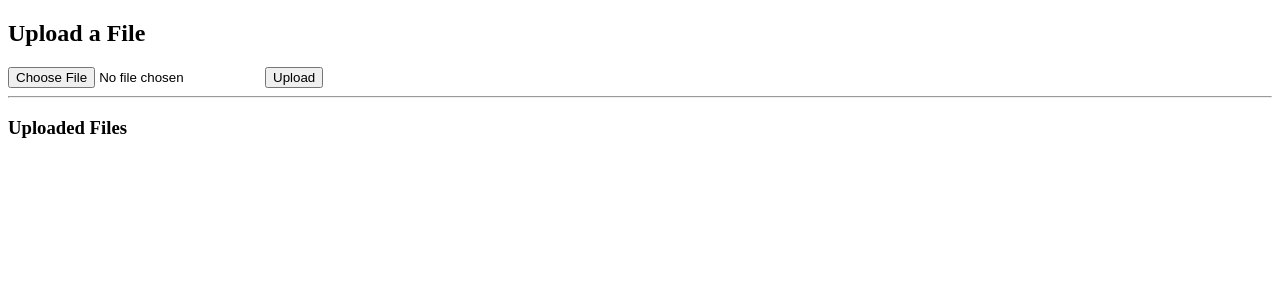
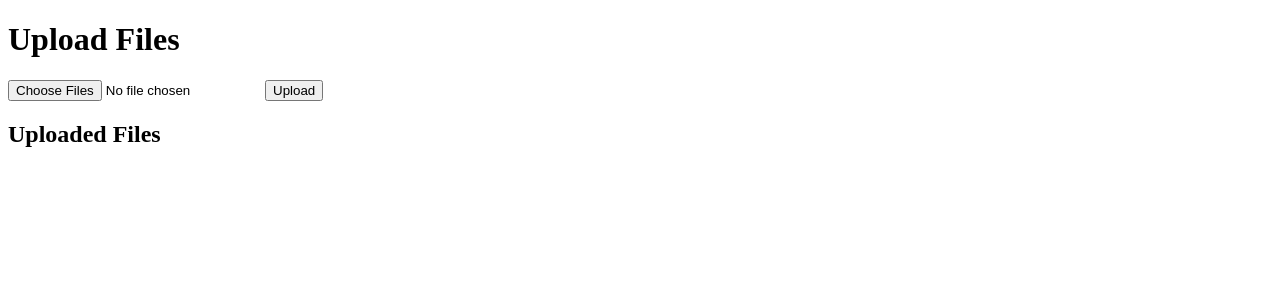
Before and after one commit to leqisdu/samle_download_upload_using_flask, a Flask app: page / in a window 1280 px wide. Shown: the top 300 px of the page. Run offline with Flask 3, Linux system fonts and the light colour scheme; data that the repository does not hold is empty.

Commit message:
Update upload.html

```diff
--- a/templates/upload.html
+++ b/templates/upload.html
@@ -1,98 +1,109 @@
 <!DOCTYPE html>
-<html>
+<html lang="en">
 <head>
-    <meta charset="utf-8">
-    <title>File Upload with Progress</title>
+    <meta charset="UTF-8">
+    <meta name="viewport" content="width=device-width, initial-scale=1.0">
+    <title>File Upload</title>
     <style>
-      /* 简单美化 */
-      #progressContainer { margin-top: 1em; display: none; }
-      #progressText { margin-left: 0.5em; }
+        #progress-container {
+            width: 80%; /* Adjust width for better appearance */
+            max-width: 400px; /* Set a maximum width */
+            background-color: #e0e0e0; /* Light background color */
+            border-radius: 10px; /* Rounded corners */
+            overflow: hidden; /* Ensure rounded corners are visible */
+            margin-top: 10px;
+            display: none; /* Initially hidden */
+            box-shadow: 0 2px 5px rgba(0, 0, 0, 0.2); /* Add shadow for depth */
+            position: relative; /* Position relative for inner elements */
+        }
+        #progress-bar {
+            width: 0;
+            height: 20px;
+            background-color: #4caf50; /* Green color */
+            transition: width 0.3s ease; /* Smooth transition */
+        }
+        #progress-percent {
+            position: absolute; /* Position absolute to place it over the container */
+            right: 10px; /* Align to the right */
+            top: 0;
+            height: 20px;
+            line-height: 20px; /* Center text vertically */
+            font-weight: bold;
+            color: #333; /* Dark text color */
+        }
     </style>
 </head>
 <body>
-    <h2>Upload a File</h2>
-
-    {% with messages = get_flashed_messages() %}
-      {% if messages %}
-        <ul style="color: red;">
-          {% for message in messages %}
-            <li>{{ message }}</li>
-          {% endfor %}
-        </ul>
-      {% endif %}
-    {% endwith %}
-
-    <!-- 表单只留 file input 和提交按钮，action/method/enctype 由 JS 控制 -->
-    <form id="uploadForm">
-        <input type="file" name="file" id="fileInput" required />
-        <button type="submit">Upload</button>
-    </form>
-
-    <!-- 进度条区域 -->
-    <div id="progressContainer">
-      <progress id="progressBar" value="0" max="100" style="width:300px;"></progress>
-      <span id="progressText">0%</span>
+    <h1>Upload Files</h1>
+    <input type="file" id="file-input" multiple>
+    <button onclick="uploadFiles()">Upload</button>
+    <div id="progress-container">
+        <div id="progress-bar"></div>
+        <div id="progress-percent"></div> <!-- Move inside the container -->
     </div>
 
-    <hr>
-    <h3>Uploaded Files</h3>
-    <ul>
-      {% for file in files %}
-        <li>
-          {{ file }} -
-          <a href="{{ url_for('download_file', filename=file) }}">⬇ Download</a>
-        </li>
-      {% endfor %}
-    </ul>
+    <h2>Uploaded Files</h2>
+    <ul id="uploaded-files"></ul>
 
     <script>
-    document.getElementById('uploadForm').addEventListener('submit', function(e) {
-      e.preventDefault();
-
-      const fileInput = document.getElementById('fileInput');
-      if (!fileInput.files.length) return;
-
+        function uploadFiles() {
+            const files = document.getElementById('file-input').files;
             const formData = new FormData();
-      formData.append('file', fileInput.files[0]);
+            for (let i = 0; i < files.length; i++) {
+                formData.append('files[]', files[i]);
+            }
 
             const xhr = new XMLHttpRequest();
-      xhr.open('POST', '/', true);
+            xhr.open('POST', '/upload', true);
 
-      // 上传开始前显示进度条
-      const progContainer = document.getElementById('progressContainer');
-      const progBar = document.getElementById('progressBar');
-      const progText = document.getElementById('progressText');
-      progContainer.style.display = 'block';
-      progBar.value = 0;
-      progText.textContent = '0%';
+            // Show progress bar when upload starts
+            document.getElementById('progress-container').style.display = 'block';
 
-      // 监听进度
-      xhr.upload.onprogress = function(evt) {
-        if (evt.lengthComputable) {
-          const percent = Math.round(evt.loaded / evt.total * 100);
-          progBar.value = percent;
-          progText.textContent = percent + '%';
+            xhr.upload.onprogress = function(event) {
+                if (event.lengthComputable) {
+                    const percentComplete = (event.loaded / event.total) * 100;
+                    document.getElementById('progress-bar').style.width = percentComplete + '%';
+                    document.getElementById('progress-percent').textContent = Math.round(percentComplete) + '%';
                 }
             };
 
-      // 上传完成
             xhr.onload = function() {
                 if (xhr.status === 200) {
-          // 上传成功，刷新页面显示新列表和 flash
-          window.location.reload();
-        } else {
-          alert('Upload failed: ' + xhr.responseText);
-          progContainer.style.display = 'none';
+                    const response = JSON.parse(xhr.responseText);
+                    loadUploadedFiles();  // Refresh the uploaded files list
+
+                    if (response.duplicates.length > 0) {
+                        alert('Duplicate files detected: ' + response.duplicates.join(', '));
+                    }
+
+                    // Hide progress bar after upload completes
+                    document.getElementById('progress-container').style.display = 'none';
+                    document.getElementById('progress-bar').style.width = '0%';
+                    document.getElementById('progress-percent').textContent = '';
                 }
             };
 
-      xhr.onerror = function() {
-        alert('Upload error.');
-        progContainer.style.display = 'none';
+            xhr.send(formData);
+        }
+
+        function loadUploadedFiles() {
+            const xhr = new XMLHttpRequest();
+            xhr.open('GET', '/files', true);
+            xhr.onload = function() {
+                if (xhr.status === 200) {
+                    const files = JSON.parse(xhr.responseText);
+                    const fileList = document.getElementById('uploaded-files');
+                    fileList.innerHTML = '';
+                    files.forEach(file => {
+                        fileList.innerHTML += `<li>${file} - <a href="/download/${file}">Download</a></li>`;
+                    });
+                }
             };
+            xhr.send();
+        }
 
-      xhr.send(formData);
-    });
+        // Load the uploaded files when the page loads
+        window.onload = loadUploadedFiles;
     </script>
 </body>
 </html>
```
Lines whose indentation alone changed are shown as unchanged.
